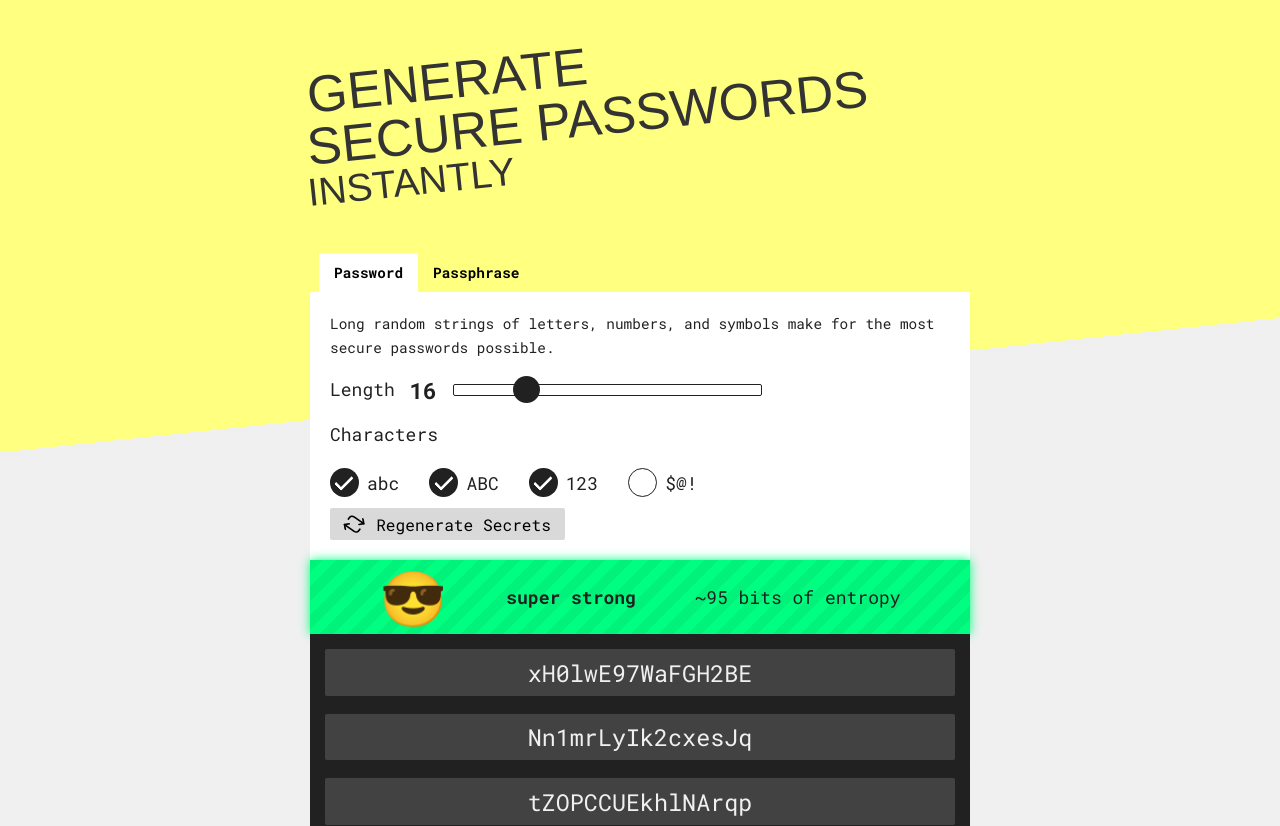
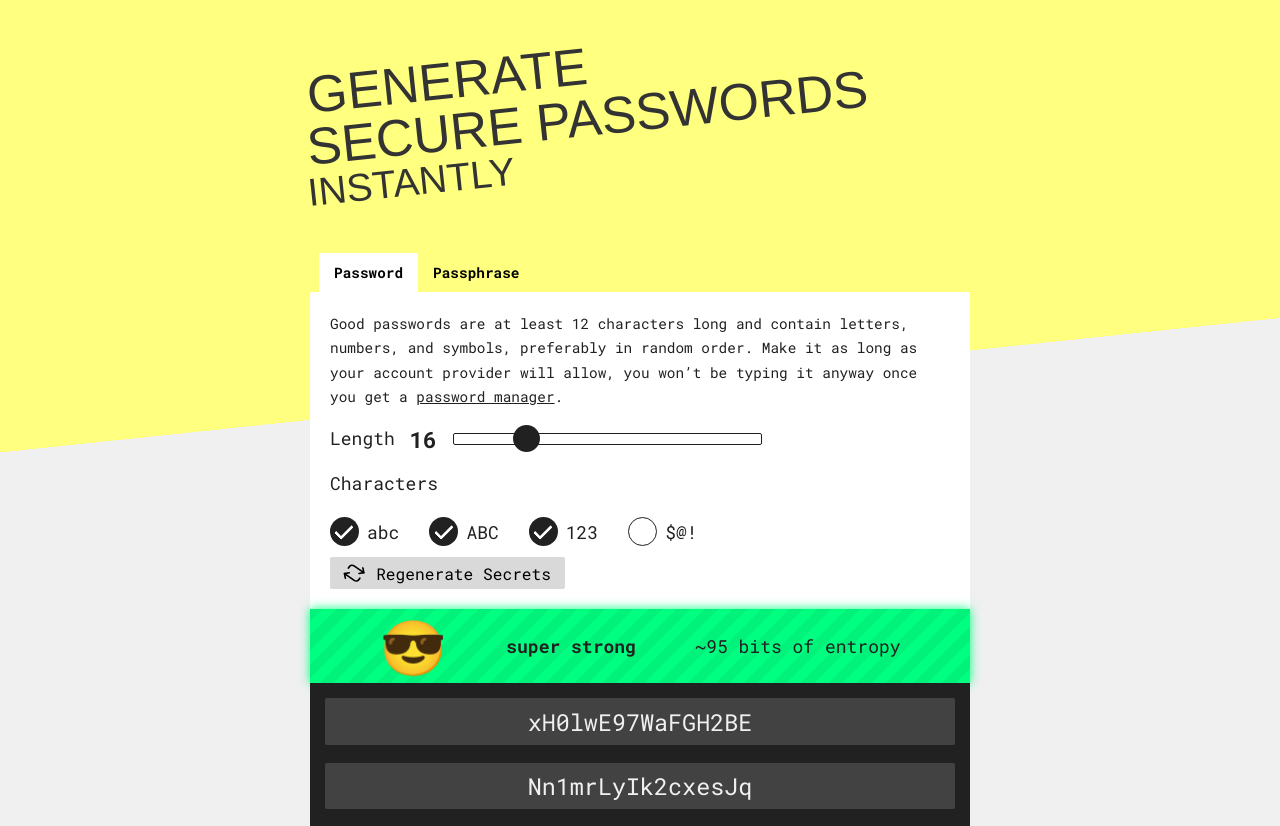
Before and after one commit to murbar/password-generator, a React (Create React App) app: page / in a window 1280 px wide. Shown: the top 826 px of the page. Built offline with nearby package versions, Linux system fonts and the light colour scheme; a web font is replaced by a local one.

Commit message:
Update blurbs

```diff
--- a/src/components/PassphraseParams.js
+++ b/src/components/PassphraseParams.js
@@ -36,8 +36,9 @@ export default function PassphraseParams({ values, onChange }) {
   return (
     <Styles>
       <p>
-        Long passphrases are much easier to remember (and type!) and can be just as secure as a
-        random string of characters for most uses.
+        Long passphrases are easier to remember (and type!) and are often just as secure as a random
+        string of characters, especially when they're longer than a password would be. Makes a great
+        choice for your "master" password.
       </p>
       <InputRow>
         <Slider
--- a/src/components/PasswordParams.js
+++ b/src/components/PasswordParams.js
@@ -35,8 +35,9 @@ export default function PasswordParams({ values, onChange }) {
   return (
     <Styles>
       <p>
-        Long random strings of letters, numbers, and symbols make for the most secure passwords
-        possible.
+        Good passwords are at least 12 characters long and contain letters, numbers, and symbols,
+        preferably in random order. Make it as long as your account provider will allow, you won’t
+        be typing it anyway once you get a <a href="#about">password manager</a>.
       </p>
       <InputRow>
         <Slider
```
